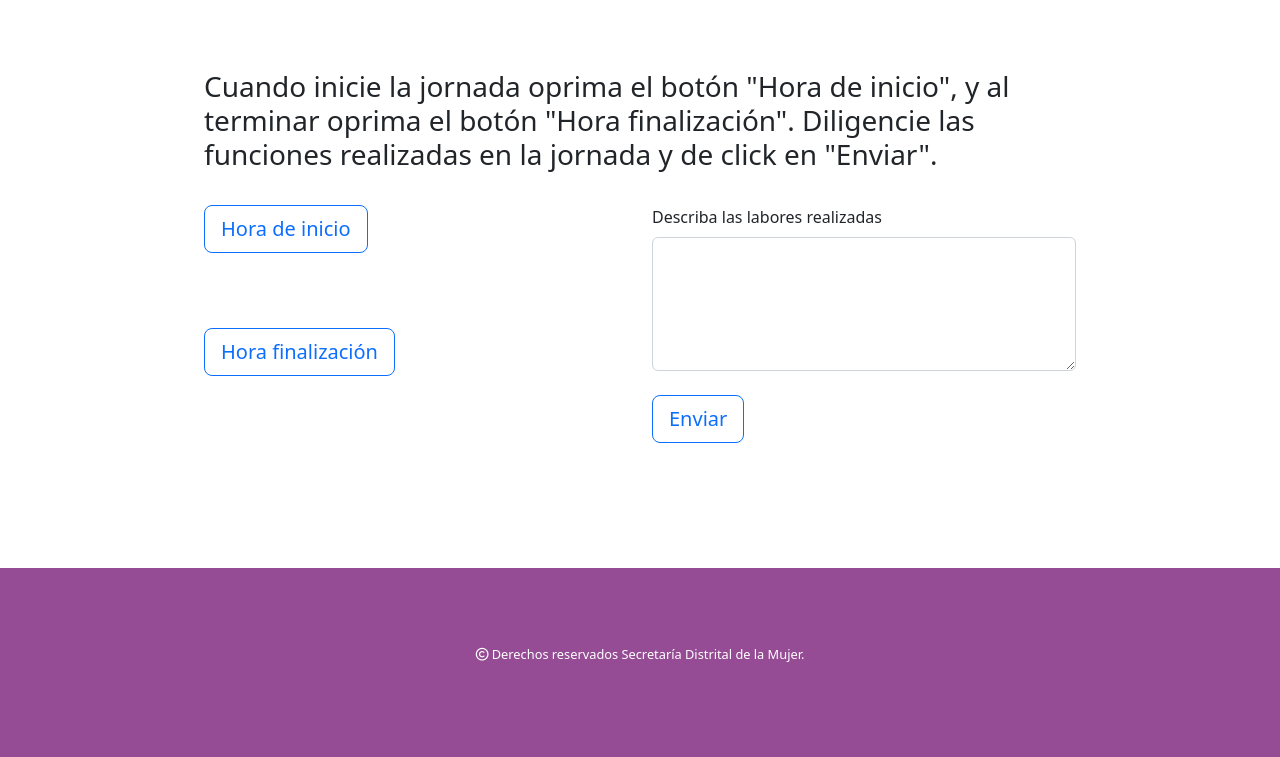
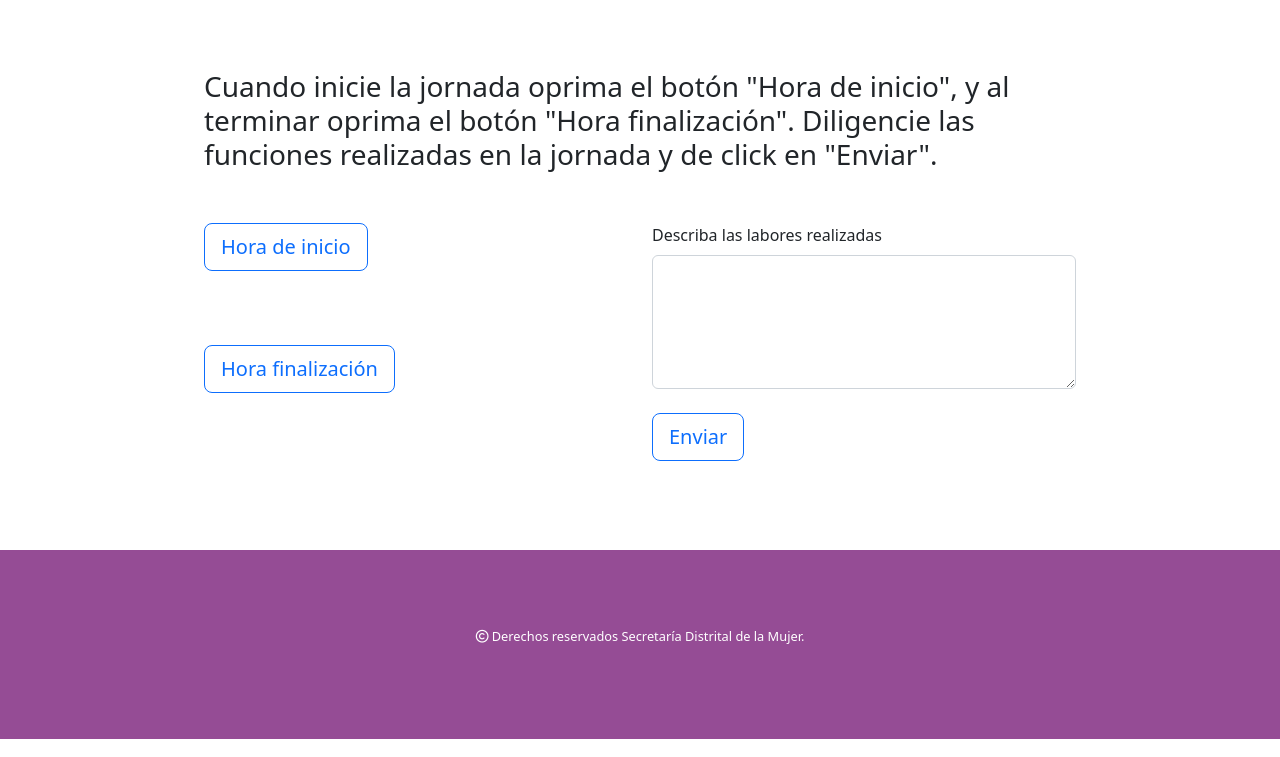
Before and after one commit to Kmiloar/ControlHoras, a plain HTML site: page control.html in a window 1280 px wide. Shown: the part 169-926 px from the top of the page. Drawn offline with nearby package versions, Linux system fonts and the light colour scheme.

Commit message:
Add files via upload

```diff
--- a/styles.css
+++ b/styles.css
@@ -49,6 +49,6 @@ footer {
     padding: 3% 0;
 }
 
-.row {
-    padding: 3% 0 4%;
+h3 {
+    padding: 0 0 5%;
 }
```
